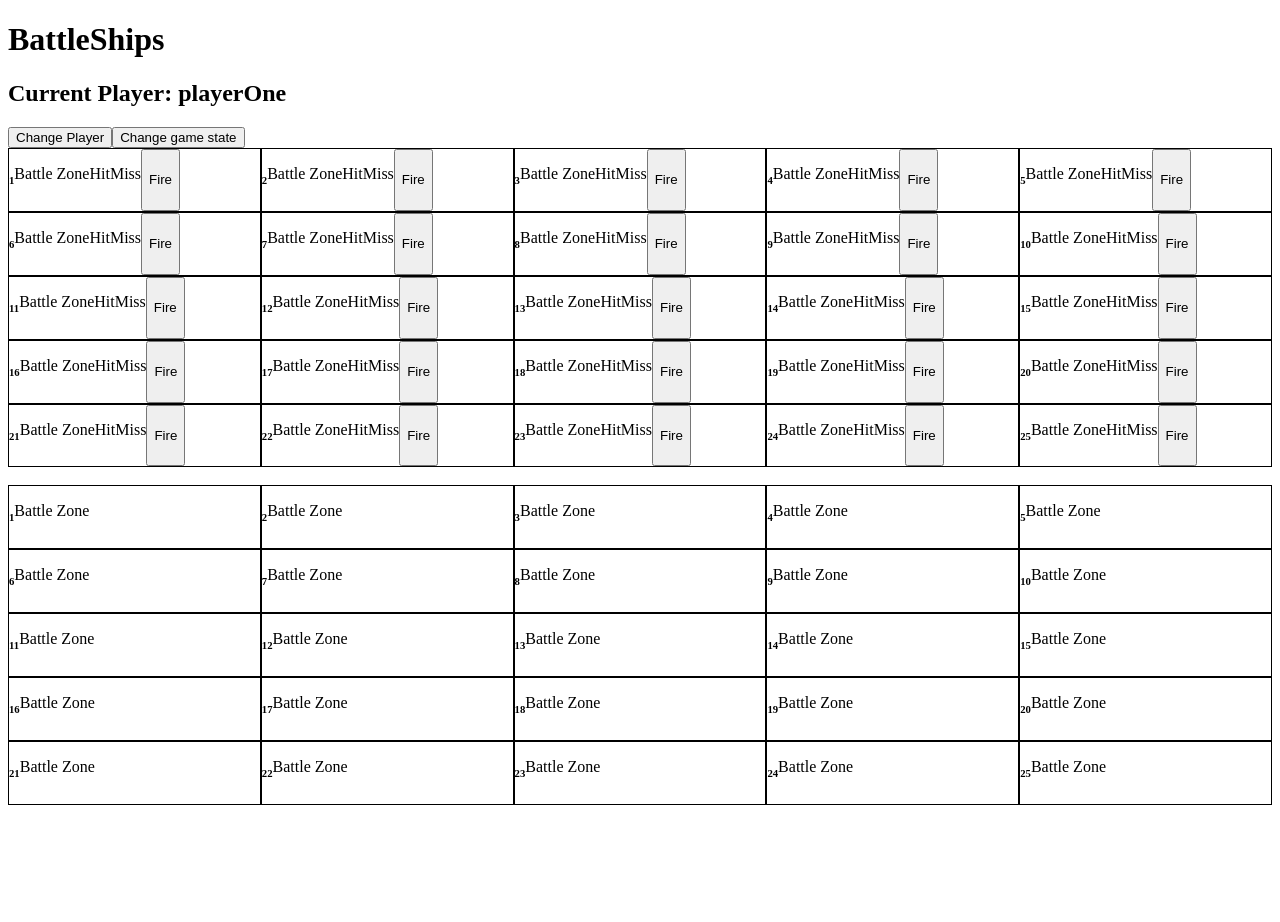
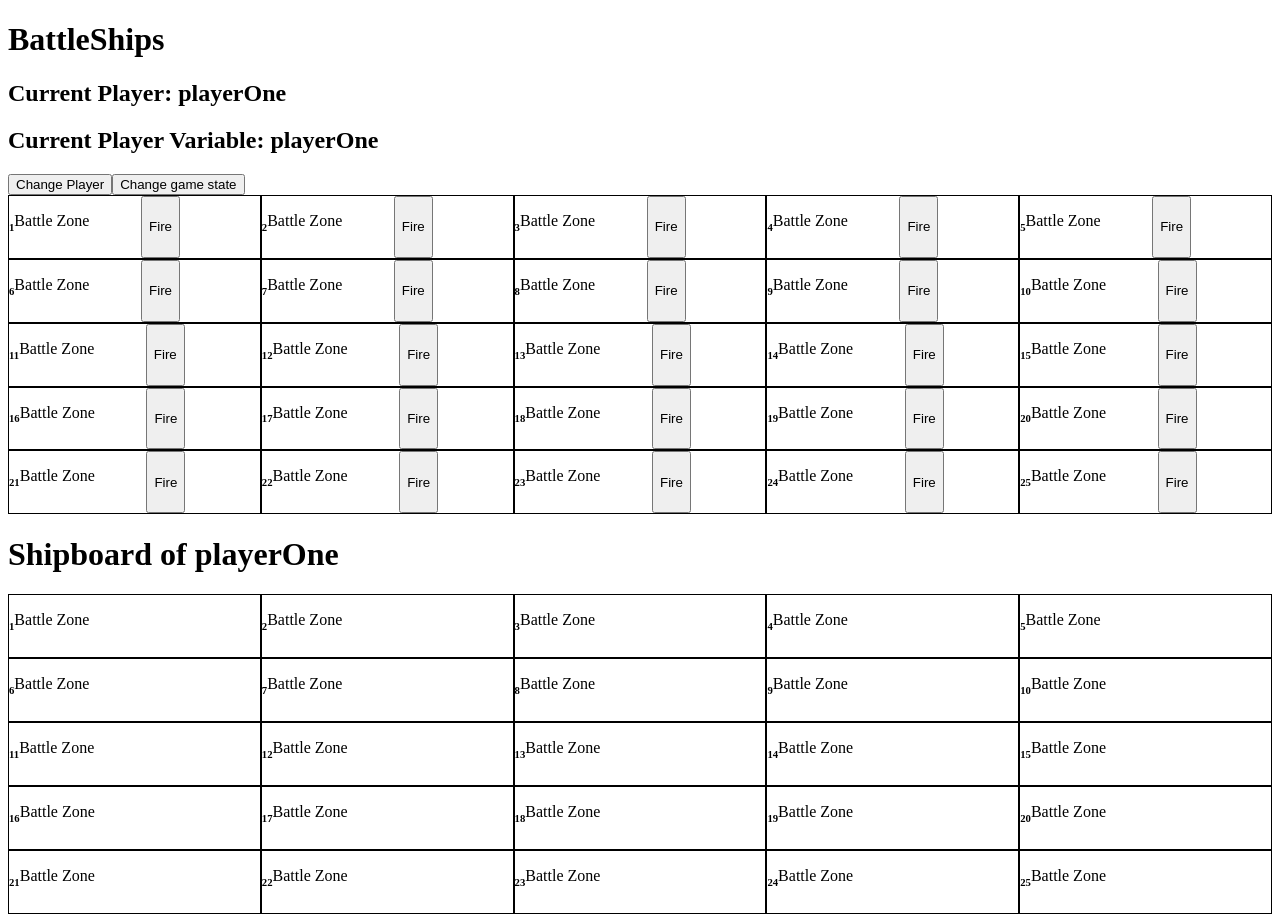
Before and after one commit to eriknyberg91/React-Typescript-Battleships, a React (Create React App) app: page / in a window 1280 px wide. Before the commit the page ends 813 px from the top, so only its background shows below. Built offline with nearby package versions, Linux system fonts and the light colour scheme.

Commit message:
Shipboard

```diff
--- a/src/App.tsx
+++ b/src/App.tsx
@@ -1,4 +1,4 @@
-import React, { useEffect, useState } from 'react';
+import React, { ReactNode, useEffect, useState } from 'react';
 import BattleZone from './Components/BattleZone/BattleZone';
 import BattleMap from './Components/BattleMap/BattleMap';
 import IBattleZone from './Classes/IBattleZone';
@@ -40,8 +40,10 @@ function App() {
   const numberOfZones = 25;
 
   const [gameIsPlaying, setGameIsPlaying] = useState<boolean>(true)
+  const [currentPlayer, setCurrentPlayer] = useState<IPlayer>(playerOne)
 
 const changePlayer = () => {
+  changeCurrentPlayer()
   setPlayerOne(prevPlayerOne => ({
     ...prevPlayerOne,
     isPlaying: !prevPlayerOne.isPlaying,
@@ -52,6 +54,16 @@ const changePlayer = () => {
     isPlaying: !prevPlayerTwo.isPlaying,
   }));
 };
+
+const changeCurrentPlayer = () => {
+  if (playerOne.isPlaying == true) {
+    setCurrentPlayer(playerTwo)
+  }
+
+  else if (playerTwo) {
+    setCurrentPlayer(playerOne)
+  }
+}
 
 const changeGameState = () => {
   setGameIsPlaying(!gameIsPlaying)
@@ -177,6 +189,8 @@ const removeOneShipFromPlayer = () => {
     }
   }
 
+
+
   const generateZoneList = Array.from({length: numberOfZones}, (_, index) => ({
     id: index + 1,
     shipPlacedByPlayerOne: false,
@@ -195,6 +209,8 @@ const removeOneShipFromPlayer = () => {
     <div className="App">
       <h1>BattleShips</h1>
       <BattleMap
+      currentPlayer={currentPlayer}
+      changeCurrentPlayer={changeCurrentPlayer}
       changeGameState={changeGameState}
       gameIsPlaying={gameIsPlaying}
       handlePlayerFire={handlePlayerFire}
--- a/src/Components/BattleMap/BattleMap.css
+++ b/src/Components/BattleMap/BattleMap.css
@@ -10,3 +10,7 @@
     grid-column-gap: 0px;
     grid-row-gap: 0px;
 }
+
+.hit-or-miss {
+    color: white;
+}
--- a/src/Components/BattleMap/BattleMap.tsx
+++ b/src/Components/BattleMap/BattleMap.tsx
@@ -12,60 +12,69 @@ interface Props {
   playerOne: IPlayer;
   playerTwo: IPlayer;
   gameIsPlaying: boolean;
-
+  currentPlayer: IPlayer;
+  changeCurrentPlayer(): void;
 }
 
-const BattleMap = ({list,playerOne, playerTwo, gameIsPlaying,  handleShipPlacement, changePlayer, handlePlayerFire, changeGameState}: Props) => {
+const BattleMap = ({list,playerOne, playerTwo, gameIsPlaying, currentPlayer,  handleShipPlacement, changePlayer, handlePlayerFire, changeGameState, changeCurrentPlayer}: Props) => {
 
   return (
     <div className="battle-map-container">
       <div className="intro-container">
       <h2>Current Player: {playerOne.isPlaying ? playerOne.playerName : playerTwo.playerName}</h2>
-
+      <h2>Current Player Variable: {currentPlayer.playerName}</h2>
         <button onClick={() => changePlayer()}>Change Player</button>
         <button onClick={() => changeGameState()}>Change game state</button>
       </div>
-      <div className="battlemap" style={{display: gameIsPlaying ? 'grid' : 'none' }}>
+
+      <div className="battlemap" style={{display: playerOne.isPlaying ? 'grid' : 'none' }}>
         {list.map((zone) => (
           <div className="battle-zone" onClick={() => {playerOne.shipsLeftToPlace > 0 || playerTwo.shipsLeftToPlace > 0 ? handleShipPlacement(zone.id) : handlePlayerFire(zone.id)}} >
             <h6>{zone.id}</h6>
-            <p >Battle Zone</p>
-            <p>Hit</p>
-            <p>Miss</p>
-
+            <p>Battle Zone</p>
+            <p style={{color: zone.successfullHitFromPlayerOne ? 'green' : 'white'}}>Hit</p>
+            <p style={{color: zone.failedHitFromPlayerOne ? 'red' : 'white'}}>Miss</p>
             <button onClick={() => handlePlayerFire(zone.id)}>Fire</button>
           </div>
         ))}
       </div>
-      <br />
-
-      <div className="battlemap" style={{display: playerOne.isPlaying ? 'grid' : 'none' }}>
+      <div className="battlemap" style={{display: playerTwo.isPlaying ? 'grid' : 'none' }}>
         {list.map((zone) => (
-          <div
-            className="battle-zone"
-            //onClick={() => handleClick(zone.id)}
-            style={{ backgroundColor: zone.shipPlacedByPlayerOne ? 'black' : 'white' }}>
+          <div className="battle-zone" onClick={() => {playerOne.shipsLeftToPlace > 0 || playerTwo.shipsLeftToPlace > 0 ? handleShipPlacement(zone.id) : handlePlayerFire(zone.id)}} >
             <h6>{zone.id}</h6>
             <p>Battle Zone</p>
-            <p style={{color: zone.successfullHitFromPlayerOne ? 'green' : 'white'}}>Hit</p>
-            <p style={{color: zone.failedHitFromPlayerOne ? 'red' : 'white'}}>Miss</p>
+            <p style={{color: zone.successfullHitFromPlayerTwo ? 'green' : 'white'}}>Hit</p>
+            <p style={{color: zone.failedHitFromPlayerTwo ? 'red' : 'white'}}>Miss</p>
+            <button onClick={() => handlePlayerFire(zone.id)}>Fire</button>
           </div>
         ))}
       </div>
 
-      <div className="battlemap" style={{display: playerTwo.isPlaying ? 'grid' : 'none' }}>
+      <h1>Shipboard of {currentPlayer.playerName}</h1>
+      <div className="battlemap" style={{display: playerOne.isPlaying ? 'grid' : 'none' }}>
         {list.map((zone) => (
-          <div
-            className="battle-zone"
-            //onClick={() => handleClick(zone.id)}
-            style={{ backgroundColor: zone.shipPlacedByPlayerTwo ? 'black' : 'white' }}>
+          <div className="battle-zone">
             <h6>{zone.id}</h6>
             <p>Battle Zone</p>
-            <p style={{color: zone.successfullHitFromPlayerTwo ? 'green' : 'white'}}>Hit</p>
-            <p style={{color: zone.failedHitFromPlayerTwo ? 'red' : 'white'}}>Miss</p>
+            <p style={{color: zone.shipPlacedByPlayerOne ? 'green' : 'white'}}>Ship Placed</p>
+
           </div>
         ))}
       </div>
+      <div className="battlemap" style={{display: playerTwo.isPlaying ? 'grid' : 'none' }}>
+        {list.map((zone) => (
+          <div className="battle-zone" >
+            <h6>{zone.id}</h6>
+            <p>Battle Zone</p>
+            <p style={{color: zone.shipPlacedByPlayerTwo ? 'green' : 'white'}}>Ship Placed</p>
+
+          </div>
+        ))}
+      </div>
+
+
+
+
 
       <div className="end-game-container" style={{display: gameIsPlaying ? 'none' : 'block' }}>
         <h1>Game has ended.</h1>
```
